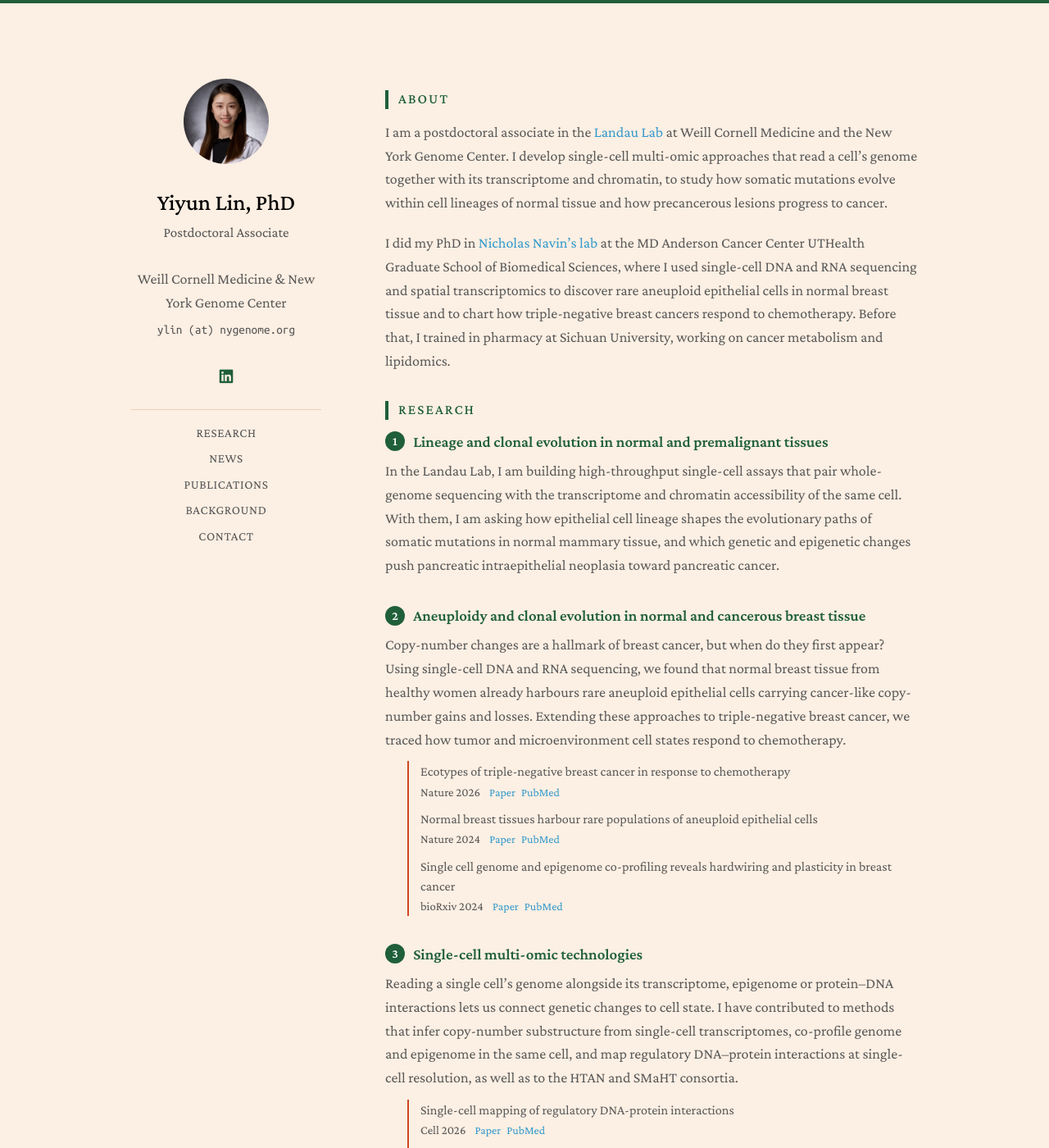
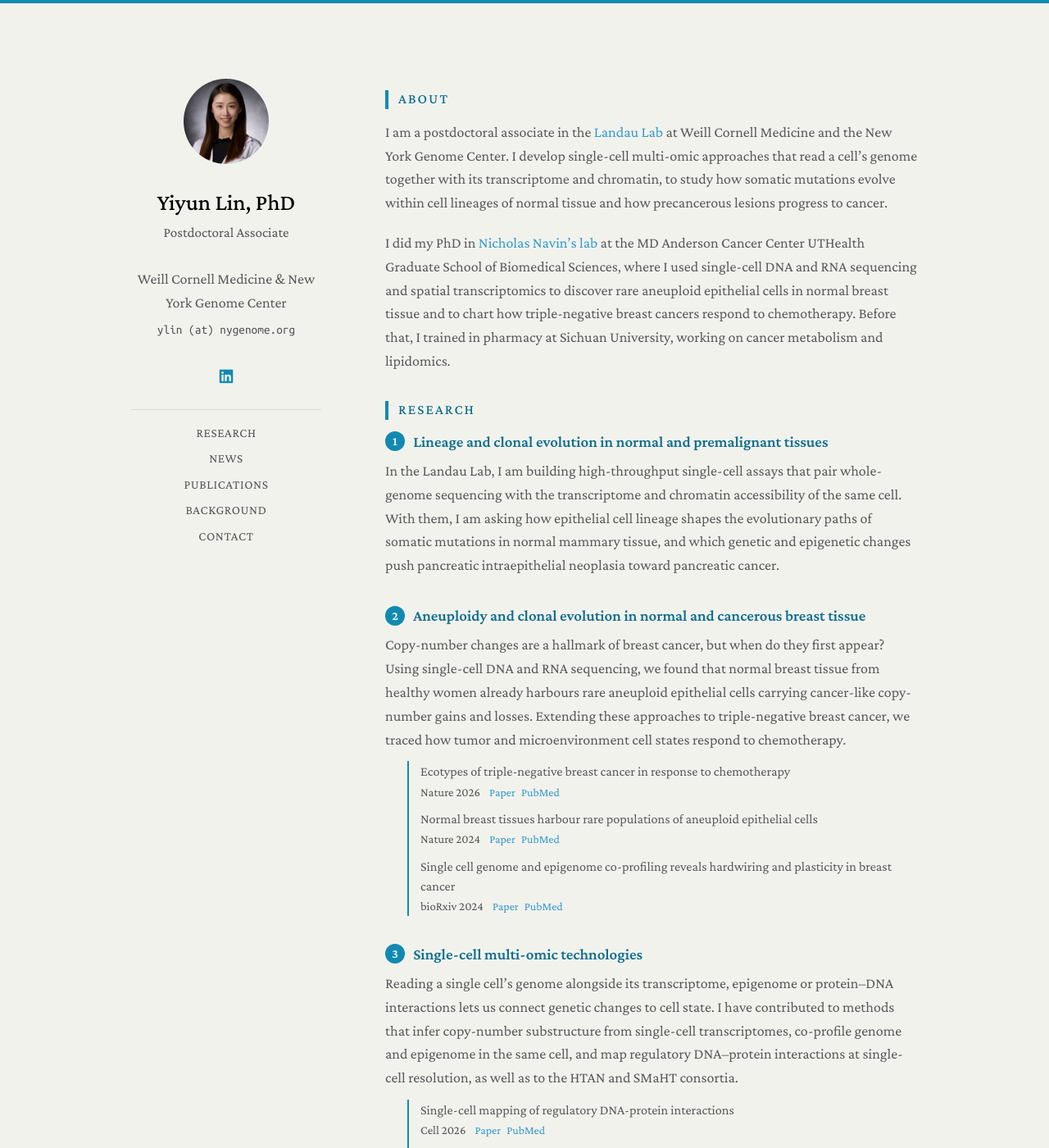
Before and after one commit to yiyunlin1992/yiyunlin1992.github.io, a Jekyll site: the page built from index.md, in a window 1280 px wide and 1400 px high. Shown: the whole window at 82% size. Built offline with Jekyll 4.4.1, drawn with Linux system fonts in a browser that asks for light colours; a style sheet for code colours, icons or effects is not loaded; our own code applies the rules of GitHub Pages for plain Markdown files.

Commit message:
Blue palette and matching YL icon

```diff
--- a/_config.yml
+++ b/_config.yml
@@ -24,7 +24,7 @@ twitter: https://x.com/YiyunLin_YL
 
 # Images
 avatar: ./assets/img/avatar.jpg
-favicon: ./favicon.ico?v=2
+favicon: ./favicon.ico?v=3
 
 # Theme options
 enable_footnote: true
--- a/_sass/minimal-light-no-dark-mode.scss
+++ b/_sass/minimal-light-no-dark-mode.scss
@@ -7,7 +7,7 @@
   height:2.4rem;
   width:2.4rem;
   background-color:transparent;
-  color:#1F5F3A!important;
+  color:#0D6E8F!important;
   border-radius:100%;
   text-align:center;
   font-size:1.15rem;
@@ -29,7 +29,7 @@
       }
       .social-icons a:hover:after {
         width: 100%;
-        background: #CF4520;
+        background: #118AB2;
       }
      */
 
@@ -183,18 +183,18 @@ papertitle {
 
 h3, h4, h5, h6 {
   font-weight: 600;
-  color:#1F5F3A;
+  color:#0D6E8F;
   margin:0 0 20px;
 }
 
 h1 {
   font-weight: 500;
-  color:#1F5F3A;
+  color:#0D6E8F;
   margin:0 0 20px;
 }
 
 h2 {
-  color:#1F5F3A;
+  color:#0D6E8F;
   font-weight: 500;
   margin:2px 0px 15px;
   font-size: 157%;
--- a/_sass/minimal-light.scss
+++ b/_sass/minimal-light.scss
@@ -7,14 +7,14 @@
   height:2.4rem;
   width:2.4rem;
   background-color:transparent;
-  color:#1F5F3A!important;
+  color:#0D6E8F!important;
   border-radius:100%;
   text-align:center;
   font-size:1.15rem;
   line-height:2.5rem;
   margin-right:1rem}
 
-@media (prefers-color-scheme: dark) { .social-icons a {color: #7CC79A !important; }}
+@media (prefers-color-scheme: dark) { .social-icons a {color: #4FC3E8 !important; }}
 
 .social-icons a:last-child{margin-right:0}.social-icons a:hover{background-color:white;
     color:black;
@@ -31,7 +31,7 @@
       }
       .social-icons a:hover:after {
         width: 100%;
-        background: #CF4520;
+        background: #118AB2;
       }
      */
 
@@ -50,7 +50,7 @@
       }
     .social-icons a:hover:after {
         width: 100%;
-        background: #F2A25C;
+        background: #4FC3E8;
       }
     */
 }
@@ -230,18 +230,18 @@ papertitle {
 
 h3, h4, h5, h6 {
   font-weight: 600;
-  color:#1F5F3A;
+  color:#0D6E8F;
   margin:0 0 20px;
 }
 
 h1 {
   font-weight: 500;
-  color:#1F5F3A;
+  color:#0D6E8F;
   margin:0 0 20px;
 }
 
 h2 {
-  color:#1F5F3A;
+  color:#0D6E8F;
   font-weight: 500;
   margin:2px 0px 15px;
   font-size: 157%;
@@ -249,11 +249,11 @@ h2 {
 
 @media (prefers-color-scheme: dark) {
   h1, h3, h4, h5, h6 {
-    color:#7CC79A;
+    color:#4FC3E8;
   }
 
   h2 {
-    color:#7CC79A;
+    color:#4FC3E8;
   }
 }
 
@@ -280,7 +280,7 @@ a:hover {
 
 @media (prefers-color-scheme: dark) {
   a {
-    color:#7CC79A;
+    color:#4FC3E8;
   }
 }
 
@@ -343,11 +343,11 @@ th {
 
 @media (prefers-color-scheme: dark) {
   th {
-    color:#7CC79A;
+    color:#4FC3E8;
   }
 
   dt {
-    color:#7CC79A;
+    color:#4FC3E8;
   }
 }
 
--- a/assets/css/custom.css
+++ b/assets/css/custom.css
@@ -4,7 +4,7 @@
    --------------------------------------------------------------------------- */
 
 :root {
-  --accent: #1F5F3A;
+  --accent: #0D6E8F;
   --muted: #555555;
   --rule: #dddddd;
   --chip-bg: #f7f7f7;
@@ -13,7 +13,7 @@
 
 @media (prefers-color-scheme: dark) {
   :root {
-    --accent: #7CC79A;
+    --accent: #4FC3E8;
     --accent-2: #F2A25C;
     --muted: #9aa0aa;
     --rule: #33353f;
@@ -482,7 +482,7 @@ section h2#research {
 /* ===========================================================================
    Yiyun's variant: Weill Cornell palette (brand.weill.cornell.edu) and a
    different heading treatment. Structure is unchanged.
-   Cornell Red #1F5F3A · Dark Orange #CF4520 · Bright Orange #7CC79A
+   Cornell Red #0D6E8F · Dark Orange #CF4520 · Bright Orange #4FC3E8
    =========================================================================== */
 
 /* thin red rule across the top of the page */
@@ -529,15 +529,15 @@ a:hover { color: var(--accent-2); }
    Cornell Red = 6.0:1 (both pass WCAG AA). Dark mode uses a warm near-black.
    ------------------------------------------------------------------------- */
 :root {
-  --page-bg: #FCEFE3;
-  --rule: #EBCFB6;
-  --chip-bg: #F8E3D0;
+  --page-bg: #F2F2ED;
+  --rule: #DCDCD3;
+  --chip-bg: #E8E8E1;
 }
 @media (prefers-color-scheme: dark) {
   :root {
-    --page-bg: #2A211C;
-    --rule: #4A3A30;
-    --chip-bg: #3A2D25;
+    --page-bg: #1E2326;
+    --rule: #3A4246;
+    --chip-bg: #2A3135;
   }
 }
 body { background-color: var(--page-bg); }
@@ -549,3 +549,17 @@ body { background-color: var(--page-bg); }
 html { font-size: 18px; }
 body { font-size: 18px; line-height: 1.6; }
 header h1 { font-size: 28px; }
+
+
+/* ---- blue palette ----------------------------------------------------------
+   Background #F2F2ED, brand blue #118AB2.
+   #118AB2 is 3.5:1 on this background: used for bold shapes (bars, circles,
+   icons, top stripe). Text links/headings use the deeper #0D6E8F (5.1:1).
+   ------------------------------------------------------------------------- */
+:root { --brand: #118AB2; --accent-2: #0A5670; }
+@media (prefers-color-scheme: dark) { :root { --brand: #4FC3E8; --accent-2: #8AD8F2; } }
+body { border-top-color: var(--brand); }
+section h2 { border-left-color: var(--brand); }
+.theme-num { background: var(--brand); }
+.theme-papers { border-left-color: var(--brand); }
+.social-icons a { color: var(--brand) !important; }
```
Also changed, not shown: favicon.ico.
